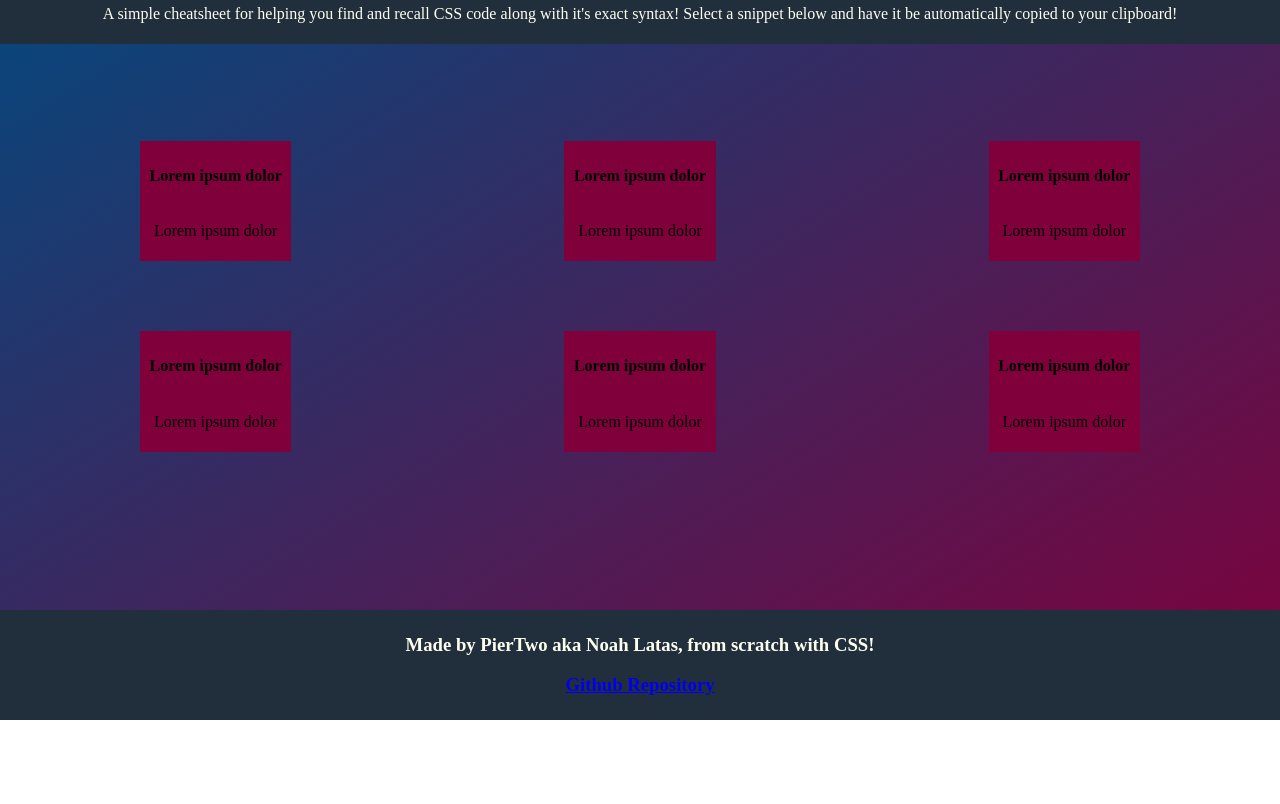
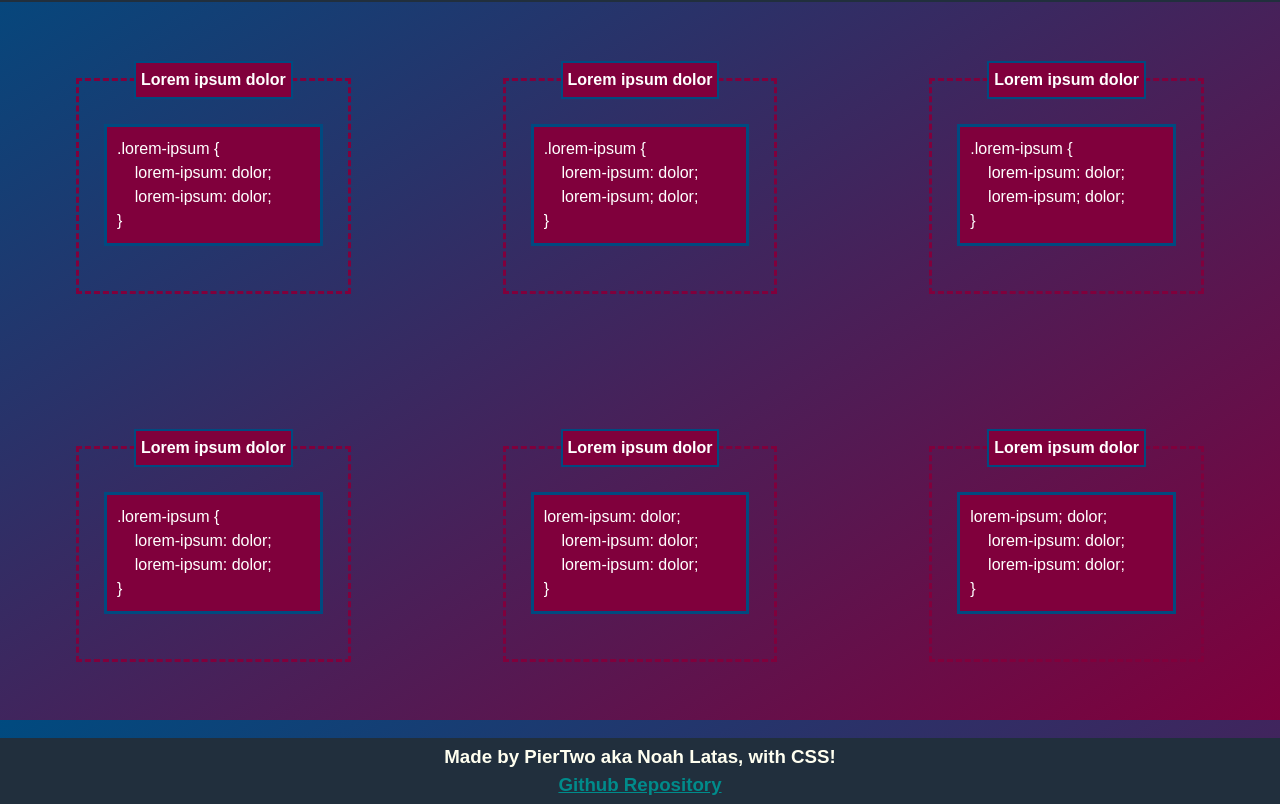
Before and after one commit to PierTwo/CSS-Snippet-Cheat-Sheet, a plain HTML site: page index.html in a window 1280 px wide. Shown: the part 80-884 px from the top of the page. Before the commit the page ends 800 px from the top, so only its background shows below. Drawn offline with Linux system fonts and the light colour scheme.

Commit message:
Styled code snippet boxes, user can now select all code

```diff
--- a/assets/css/reset.css
+++ b/assets/css/reset.css
@@ -1,5 +1,15 @@
-html,
-body {
+* {
     margin: 0;
     padding: 0;
+    font-family: sans-serif;
 }
+
+html {
+    height: 100%;
+}
+
+body {
+    line-height: 1.5;
+    font-size: 100%;
+    text-decoration: none;
+}
--- a/assets/css/style.css
+++ b/assets/css/style.css
@@ -21,29 +21,64 @@ body {
 }
 
 header {
-    margin-bottom: 0;
+    margin-bottom: auto;
 }
 
 .flex-row {
     display: flex;
     flex-flow: row wrap;
-    margin: auto;
 }
 
 .flex-column {
     display: flex;
+    flex: 1 0 100%;
     justify-content: center;
-    flex: 0 0 100%;
-    max-width: 100%;
+}
+
+.code-card h4 {
+    position: relative;
+    bottom: 45px;
+    align-self: center;
+    background-color: hsl(332, 100%, 25%);
+    border: 2.5px solid hsl(205, 100%, 25%);
+    padding: 5px;
+}
+
+.code-card pre {
+    position: relative;
+    bottom: 20px;
+    padding: 10px;
+    background-color: hsl(332, 100%, 25%);
+    border: hsl(205, 100%, 25%) solid 3px;
 }
 
 .code-card {
     display: flex;
     flex-direction: column;
-    align-items: center;
+    flex-grow: 1;
+    outline: hsl(332, 100%, 25%) dashed 3px;
+    outline-offset: 1px;
+    margin: 5rem;
+    padding: 1.5rem;
+    color: white;
+}
+
+.code-card:hover {
+    background-color: initial;
+}
+
+.code-card pre:hover {
+    border: hsl(205, 100%, 25%) solid 3px;
+    box-shadow: inset 0px 0px 5px hsl(205, 100%, 25%), 0px 0px 20px hsl(205, 100%, 25%);
     background-color: hsl(332, 100%, 25%);
-    margin: 35px;
-    padding: 5px;
+}
+
+.code-card pre:active {
+    user-select: all;
+}
+
+footer a {
+    color: darkcyan;
 }
 
 footer {
@@ -53,9 +88,7 @@ footer {
 @media screen and (min-width: 992px) {
     .flex-column {
         flex: 0 0 33.333%;
+        max-width: 33.333%;
     }
 
-    .code-card {
-        min-width: 33.333%;
-    }
 }
--- a/index.html
+++ b/index.html
@@ -18,42 +18,60 @@
         <div class="flex-column">
             <div class="code-card">
                 <h4>Lorem ipsum dolor</h4>
-                <p>Lorem ipsum dolor</p>
+                <pre><code>.lorem-ipsum {
+    lorem-ipsum: dolor;
+    lorem-ipsum: dolor;
+}</code></pre>
             </div>
         </div>
         <div class="flex-column">
             <div class="code-card">
                 <h4>Lorem ipsum dolor</h4>
-                <p>Lorem ipsum dolor</p>
+                <pre><code>.lorem-ipsum {
+    lorem-ipsum: dolor;
+    lorem-ipsum; dolor;
+}</code></pre>
             </div>
         </div>
         <div class="flex-column">
             <div class="code-card">
                 <h4>Lorem ipsum dolor</h4>
-                <p>Lorem ipsum dolor</p>
+                <pre><code>.lorem-ipsum {
+    lorem-ipsum: dolor;
+    lorem-ipsum; dolor;
+}</code></pre>
             </div>
         </div>
         <div class="flex-column">
             <div class="code-card">
                 <h4>Lorem ipsum dolor</h4>
-                <p>Lorem ipsum dolor</p>
+                <pre><code>.lorem-ipsum {
+    lorem-ipsum: dolor;
+    lorem-ipsum: dolor;
+}</code></pre>
             </div>
         </div>
         <div class="flex-column">
             <div class="code-card">
                 <h4>Lorem ipsum dolor</h4>
-                <p>Lorem ipsum dolor</p>
+                <pre><code>lorem-ipsum: dolor;
+    lorem-ipsum: dolor;
+    lorem-ipsum: dolor;
+}</code></pre>
             </div>
         </div>
         <div class="flex-column">
             <div class="code-card">
                 <h4>Lorem ipsum dolor</h4>
-                <p>Lorem ipsum dolor</p>
+                <pre><code>lorem-ipsum; dolor;
+    lorem-ipsum: dolor;
+    lorem-ipsum: dolor;
+}</code></pre>
             </div>
         </div>
     </section>
     <footer id="footer">
-        <h3>Made by PierTwo aka Noah Latas, from scratch with CSS!</h3>
+        <h3>Made by PierTwo aka Noah Latas, with CSS!</h3>
         <h3><a href="https://github.com/PierTwo/CSS-Snippet-Cheat-Sheet" target="_blank">Github
                 Repository</a></h3>
     </footer>
```
